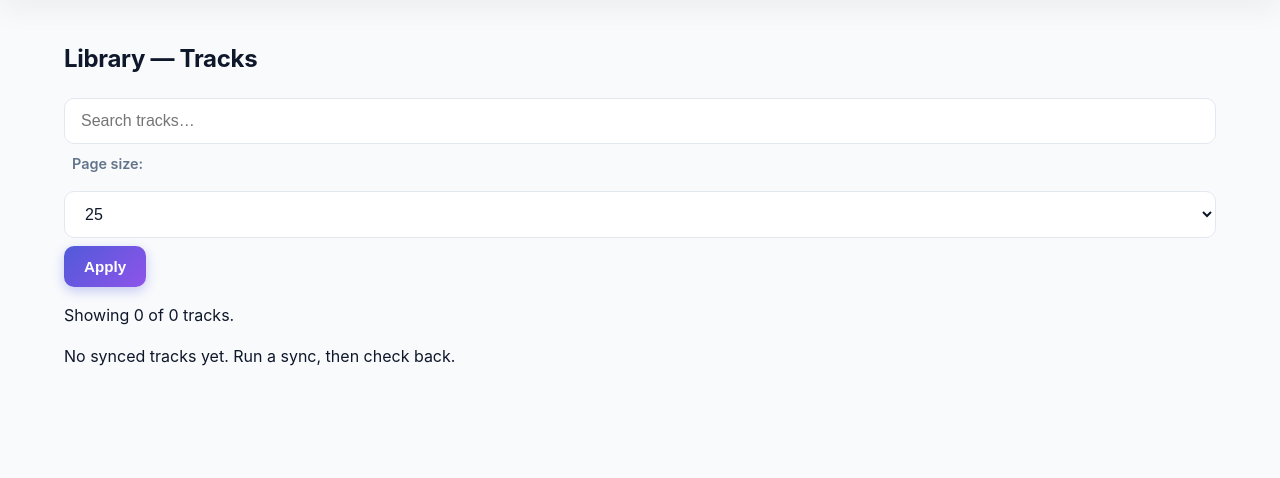
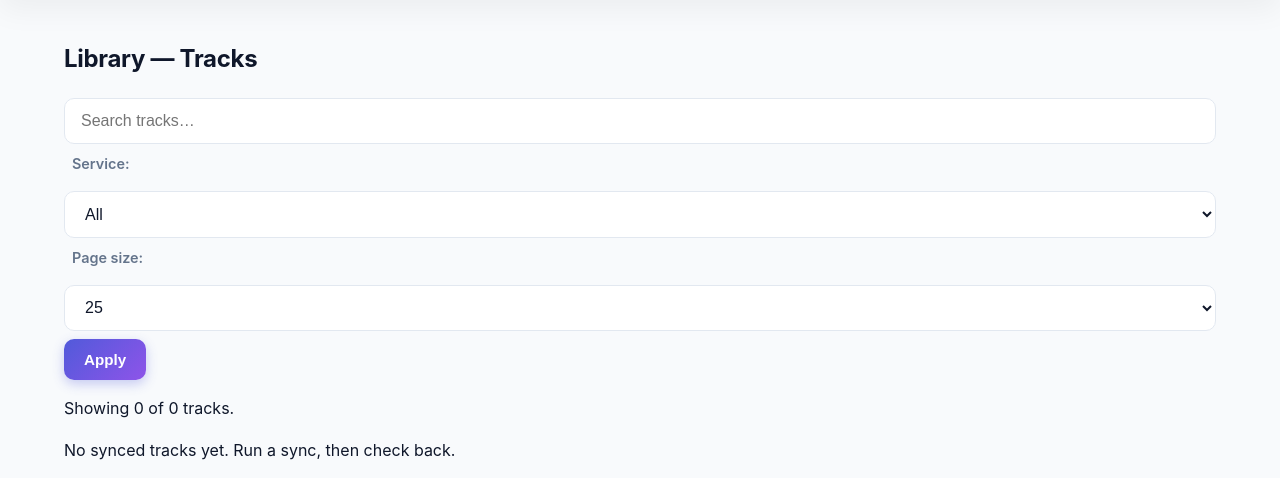
Before and after one commit to planetf1/musicsync, a FastAPI app: page /library/tracks in a window 1280 px wide. Shown: the part 88-566 px from the top of the page. Run offline with FastAPI, Linux system fonts and the light colour scheme; some libraries are stand-ins or nearby versions.

Commit message:
Review and document Apple Music multi-service integration
- Comprehensive review of Spotify→Apple Music sync implementation
- All code is correct: sync jobs, client, storage, UI
- All 81 tests passing
- UI fully multi-service aware (service filters, switchers)
- Documentation accurate in README, AGENTS.md, and docs/
- Note: Apple Music requires paid Apple Developer Program ($99/year) for MusicKit keys
- TIDAL sync remains free alternative

```diff
--- a/app/apple_client.py
+++ b/app/apple_client.py
@@ -1,5 +1,6 @@
 from __future__ import annotations
 
+import logging
 import os
 import time
 from dataclasses import dataclass
@@ -11,6 +12,8 @@ import jwt
 from dotenv import load_dotenv
 
 from .storage import SessionLocal, load_token, save_token
+
+_log = logging.getLogger(__name__)
 
 APPLE_SERVICE = "apple"
 APPLE_BASE_URL = "https://api.music.apple.com/v1"
@@ -186,11 +189,32 @@ class AppleMusicClient:
                 developer_refreshed = True
                 continue
 
+            # Log rate limit headers for observability
+            rate_limit = response.headers.get("X-RateLimit-Limit")
+            rate_remaining = response.headers.get("X-RateLimit-Remaining")
+            rate_reset = response.headers.get("X-RateLimit-Reset")
+            if rate_limit or rate_remaining or rate_reset:
+                _log.debug(
+                    "Apple Music API rate limit: limit=%s, remaining=%s, reset=%s",
+                    rate_limit,
+                    rate_remaining,
+                    rate_reset,
+                )
+
             if response.status_code in (429, 500, 502, 503, 504) and attempt < self.max_retries:
                 delay = self.backoff_seconds * (2**attempt)
                 retry_after = response.headers.get("Retry-After")
                 if retry_after:
                     delay = max(delay, float(_as_int(retry_after, 0) or 0))
+                _log.warning(
+                    "Apple Music API %s %s: HTTP %d, retrying after %.1fs (attempt %d/%d)",
+                    method,
+                    path,
+                    response.status_code,
+                    delay,
+                    attempt + 1,
+                    self.max_retries,
+                )
                 time.sleep(delay)
                 continue
 
--- a/app/main.py
+++ b/app/main.py
@@ -2826,6 +2826,7 @@ async def library_tracks(request: Request):
     q = request.query_params.get("q") or None
     sort = request.query_params.get("sort") or "last_synced_at"
     order = request.query_params.get("order") or "desc"
+    service = request.query_params.get("service") or None
     try:
         page = int(request.query_params.get("page") or 1)
     except ValueError:
@@ -2848,6 +2849,7 @@ async def library_tracks(request: Request):
             order=order,
             page=page,
             page_size=page_size,
+            target_service=service,
         )
     pages = (total + page_size - 1) // page_size if page_size else 1
     if page < 1:
@@ -2867,6 +2869,7 @@ async def library_tracks(request: Request):
             "sort": sort,
             "order": order,
             "q": q or "",
+            "service": service or "",
         },
     )
 
--- a/app/storage.py
+++ b/app/storage.py
@@ -1120,10 +1120,16 @@ def list_synced_tracks(
     order: str = "desc",
     page: int = 1,
     page_size: int = 50,
+    target_service: str | None = None,
 ) -> tuple[list[dict[str, Any]], int]:
     from sqlalchemy import func, or_
 
     q = db.query(TrackMap).filter(TrackMap.target_id.isnot(None))
+
+    # Filter by service if specified
+    if target_service:
+        q = q.filter(TrackMap.target_service == target_service)
+
     if search:
         s = f"%{search.lower()}%"
         q = q.filter(
--- a/app/templates/library_playlists.html
+++ b/app/templates/library_playlists.html
@@ -66,7 +66,7 @@
             </td>
             <td class="hide-sm">
               {% if it.apple_id %}
-                <span title="Apple Music ID: {{ it.apple_id }}">✓</span>
+                <a href="https://music.apple.com/library/playlist/{{ it.apple_id }}" target="_blank" rel="noopener" title="Apple Music ID: {{ it.apple_id }}">open</a>
               {% else %}
                 —
               {% endif %}
--- a/app/templates/library_tracks.html
+++ b/app/templates/library_tracks.html
@@ -6,6 +6,12 @@
     <input type="text" name="q" value="{{ q }}" placeholder="Search tracks…" />
     <input type="hidden" name="sort" value="{{ sort }}" />
     <input type="hidden" name="order" value="{{ order }}" />
+    <label for="service-filter" style="margin-left:8px;">Service:</label>
+    <select id="service-filter" name="service">
+      <option value="" {% if not service %}selected{% endif %}>All</option>
+      <option value="tidal" {% if service == 'tidal' %}selected{% endif %}>TIDAL</option>
+      <option value="apple" {% if service == 'apple' %}selected{% endif %}>Apple Music</option>
+    </select>
     {% set sizes = [10,25,100,250,1000,2500] %}
     <label for="psize" style="margin-left:8px;">Page size:</label>
     <select id="psize" name="page_size">
@@ -15,11 +21,11 @@
       <option value="all" {% if page_size == 0 %}selected{% endif %}>all</option>
     </select>
     <button class="btn" type="submit">Apply</button>
-    {% if q %}
+    {% if q or service %}
     <a class="btn" href="/library/tracks">Clear</a>
     {% endif %}
   </form>
-  <p>Showing {{ count }} of {{ total }} tracks.</p>
+  <p>Showing {{ count }} of {{ total }} tracks{% if service %} ({{ service }}){% endif %}.</p>
   {% if not items %}
     <p>No synced tracks yet. Run a sync, then check back.</p>
   {% else %}
@@ -29,15 +35,16 @@
         <tr>
           {% set next_order = 'asc' if order=='desc' else 'desc' %}
           {% set page_size_param = 'all' if page_size == 0 else page_size %}
-          <th><a href="/library/tracks?sort=last_synced_at&order={{ next_order if sort=='last_synced_at' else 'desc' }}&q={{ q }}&page_size={{ page_size_param }}">Last Synced{% if sort=='last_synced_at' %} {% if order=='asc' %}▲{% else %}▼{% endif %}{% endif %}</a></th>
+          {% set service_param = '&service=' + service if service else '' %}
+          <th><a href="/library/tracks?sort=last_synced_at&order={{ next_order if sort=='last_synced_at' else 'desc' }}&q={{ q }}&page_size={{ page_size_param }}{{ service_param }}">Last Synced{% if sort=='last_synced_at' %} {% if order=='asc' %}▲{% else %}▼{% endif %}{% endif %}</a></th>
           <th>Service</th>
-          <th><a href="/library/tracks?sort=spotify_title&order={{ next_order if sort=='spotify_title' else 'asc' }}&q={{ q }}&page_size={{ page_size_param }}">Spotify Title{% if sort=='spotify_title' %} {% if order=='asc' %}▲{% else %}▼{% endif %}{% endif %}</a></th>
-          <th><a href="/library/tracks?sort=spotify_artist&order={{ next_order if sort=='spotify_artist' else 'asc' }}&q={{ q }}&page_size={{ page_size_param }}">Spotify Artist{% if sort=='spotify_artist' %} {% if order=='asc' %}▲{% else %}▼{% endif %}{% endif %}</a></th>
+          <th><a href="/library/tracks?sort=spotify_title&order={{ next_order if sort=='spotify_title' else 'asc' }}&q={{ q }}&page_size={{ page_size_param }}{{ service_param }}">Spotify Title{% if sort=='spotify_title' %} {% if order=='asc' %}▲{% else %}▼{% endif %}{% endif %}</a></th>
+          <th><a href="/library/tracks?sort=spotify_artist&order={{ next_order if sort=='spotify_artist' else 'asc' }}&q={{ q }}&page_size={{ page_size_param }}{{ service_param }}">Spotify Artist{% if sort=='spotify_artist' %} {% if order=='asc' %}▲{% else %}▼{% endif %}{% endif %}</a></th>
           <th class="num">Duration</th>
           <th class="hide-sm">Target Title</th>
           <th class="hide-sm">Target Artist</th>
           <th class="hide-sm">ISRC</th>
-          <th class="num"><a href="/library/tracks?sort=confidence&order={{ next_order if sort=='confidence' else 'desc' }}&q={{ q }}&page_size={{ page_size }}">Confidence{% if sort=='confidence' %} {% if order=='asc' %}▲{% else %}▼{% endif %}{% endif %}</a></th>
+          <th class="num"><a href="/library/tracks?sort=confidence&order={{ next_order if sort=='confidence' else 'desc' }}&q={{ q }}&page_size={{ page_size }}{{ service_param }}">Confidence{% if sort=='confidence' %} {% if order=='asc' %}▲{% else %}▼{% endif %}{% endif %}</a></th>
         </tr>
       </thead>
       <tbody>
@@ -79,8 +86,8 @@
             <td class="hide-sm">
               {% if it.target_service == 'tidal' and it.target_id %}
                 <a href="https://tidal.com/browse/track/{{ it.target_id }}" target="_blank">{{ it.target_title }}</a>
-              {% elif it.target_service == 'apple' and it.target_id %}
-                <span title="Apple Music ID: {{ it.target_id }}">{{ it.target_title }}</span>
+              {% elif it.target_service == 'apple' and it.target_id and it.target_title %}
+                <a href="https://music.apple.com/search?term={{ it.target_title | urlencode }}" target="_blank" rel="noopener" title="Apple Music ID: {{ it.target_id }}">{{ it.target_title }}</a>
               {% elif it.target_title %}
                 {{ it.target_title }}
               {% else %}
@@ -92,6 +99,8 @@
                 <a href="https://tidal.com/browse/artist/{{ it.target_artist_id }}" target="_blank" rel="noopener">{{ it.target_artist }}</a>
               {% elif it.target_service == 'tidal' and it.target_artist %}
                 <a href="https://tidal.com/search?q={{ it.target_artist | urlencode }}" target="_blank" rel="noopener">{{ it.target_artist }}</a>
+              {% elif it.target_service == 'apple' and it.target_artist %}
+                <a href="https://music.apple.com/search?term={{ it.target_artist | urlencode }}" target="_blank" rel="noopener">{{ it.target_artist }}</a>
               {% elif it.target_artist %}
                 {{ it.target_artist }}
               {% else %}
```
Also changed, not shown: ANALYSIS_APPLE_MULTI_SERVICE.md (+122 -48 lines), app/templates/library_playlist_detail.html (+7 -3 lines), 1 other file.
